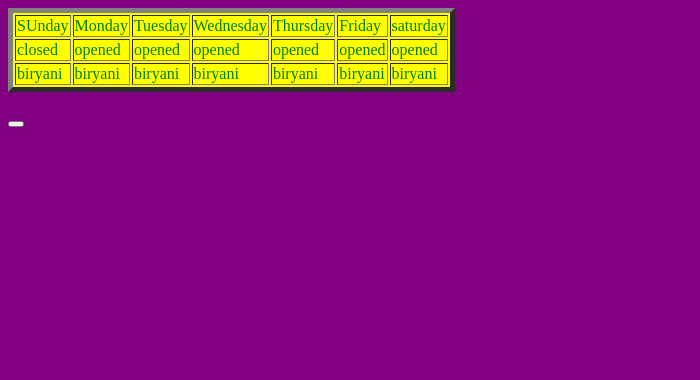
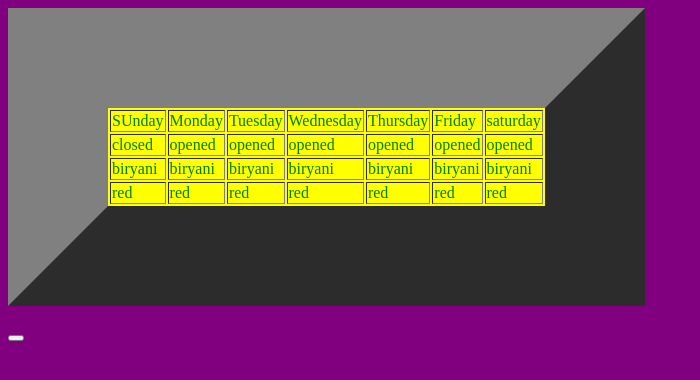
Before and after one commit to saiganeshpalla/git-practise, a plain HTML site: page index.html in a window 1280 px wide. Shown: the whole page, without its empty margins (0-700 px from the left). Drawn offline with Linux system fonts and the light colour scheme.

Commit message:
frist commit

```diff
--- a/index.html
+++ b/index.html
@@ -7,7 +7,7 @@
     <link rel="stylesheet" href="style.css">
 </head>
 <body>
-    <table border="5">
+    <table border="100">
         <tr>
             <td>SUnday</td>
             <td>Monday</td>
@@ -37,6 +37,15 @@
             <td><pr>biryani</pr></td>
 
         </tr>
+        <tr>
+            <td>red</td>
+            <td>red</td>
+            <td>red</td>
+            <td>red</td>
+            <td>red</td>
+            <td>red</td>
+            <td>red</td>
+        </tr>
     </table>
     <br>
     <button click me></button>
```
